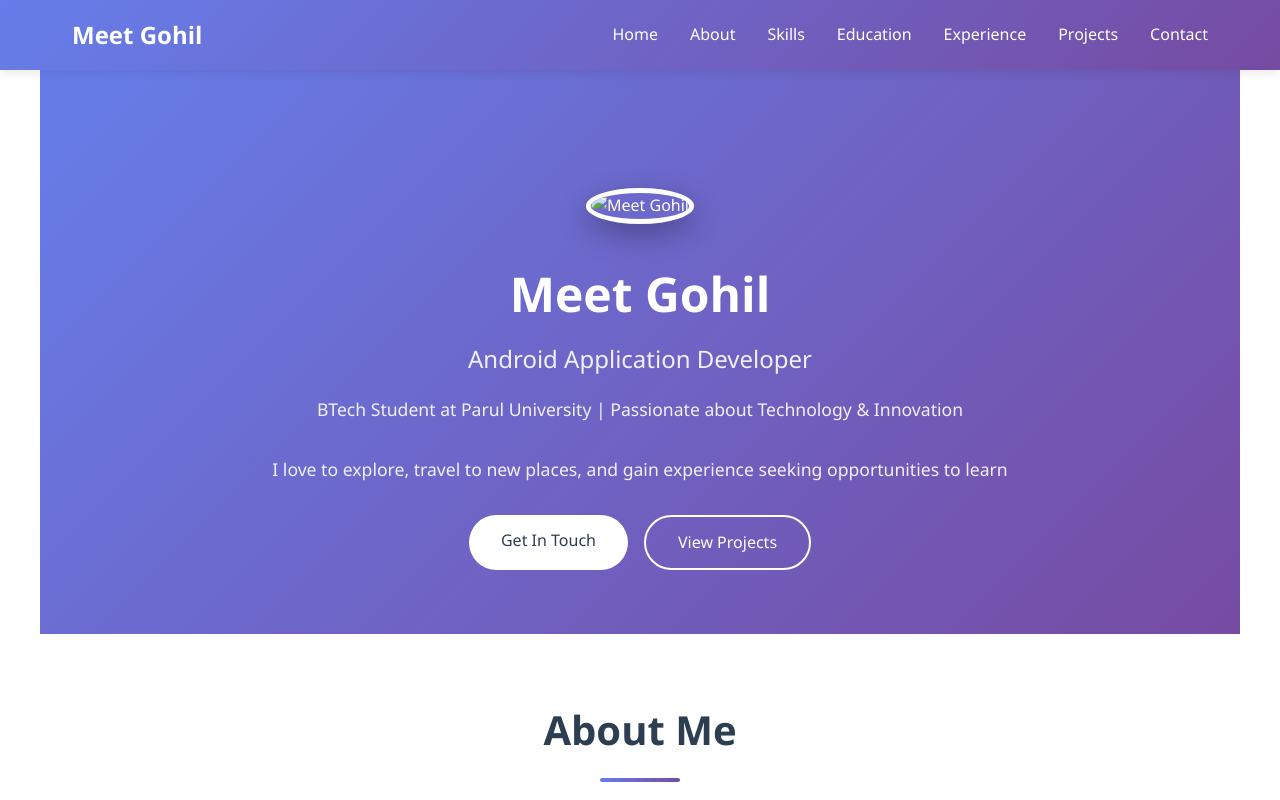
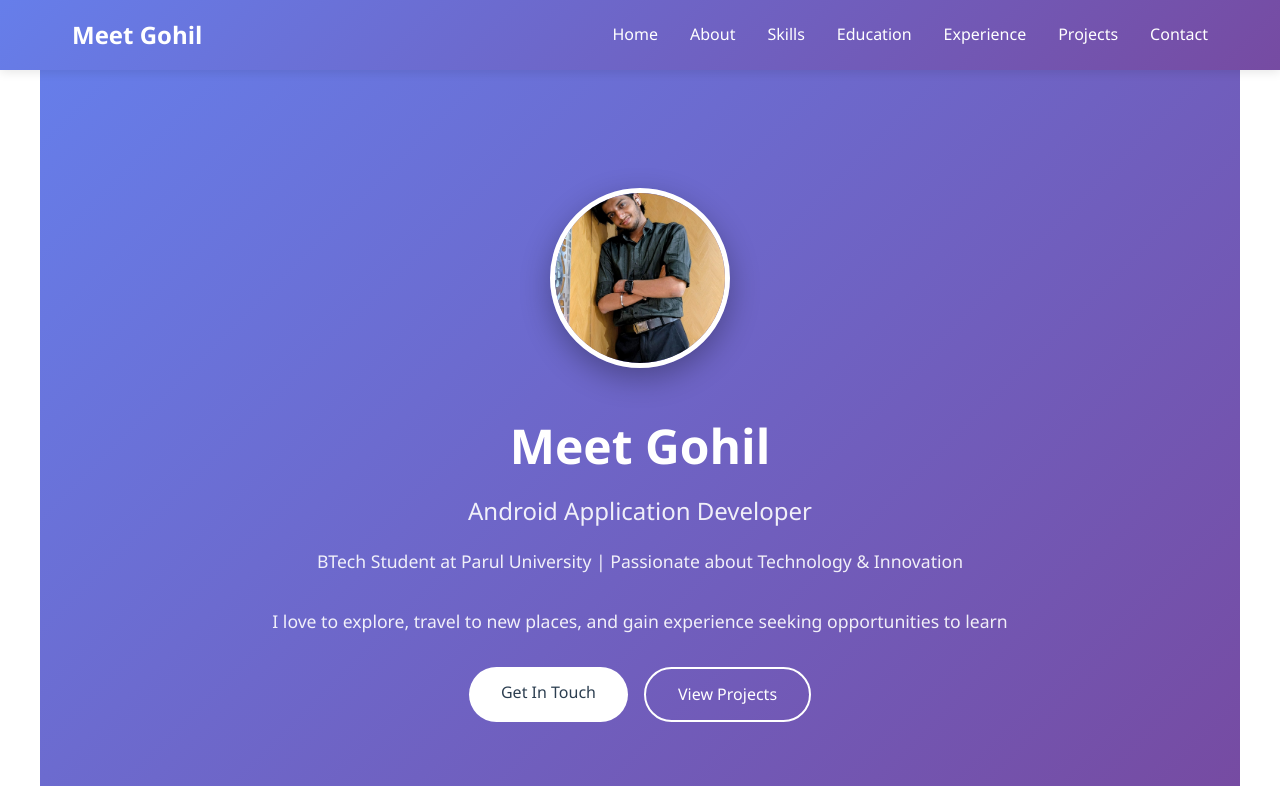
Before and after one commit to meetgohil10012004-lab/portfolio, a plain HTML site: page index.html in a window 1280 px wide. Shown: the top 800 px of the page. Drawn offline with Linux system fonts and the light colour scheme.

Commit message:
Update index.html

```diff
--- a/index.html
+++ b/index.html
@@ -560,7 +560,7 @@
     <!-- Hero Section -->
     <section class="hero" id="home">
         <div class="hero-content">
-            <img src="/images/meet photo.jpeg" alt="Meet Gohil" class="profile-img">
+            <img src="/meet photo.jpeg" alt="Meet Gohil" class="profile-img">
             <h1>Meet Gohil</h1>
             <h2>Android Application Developer</h2>
             <p>BTech Student at Parul University | Passionate about Technology & Innovation</p>
```
